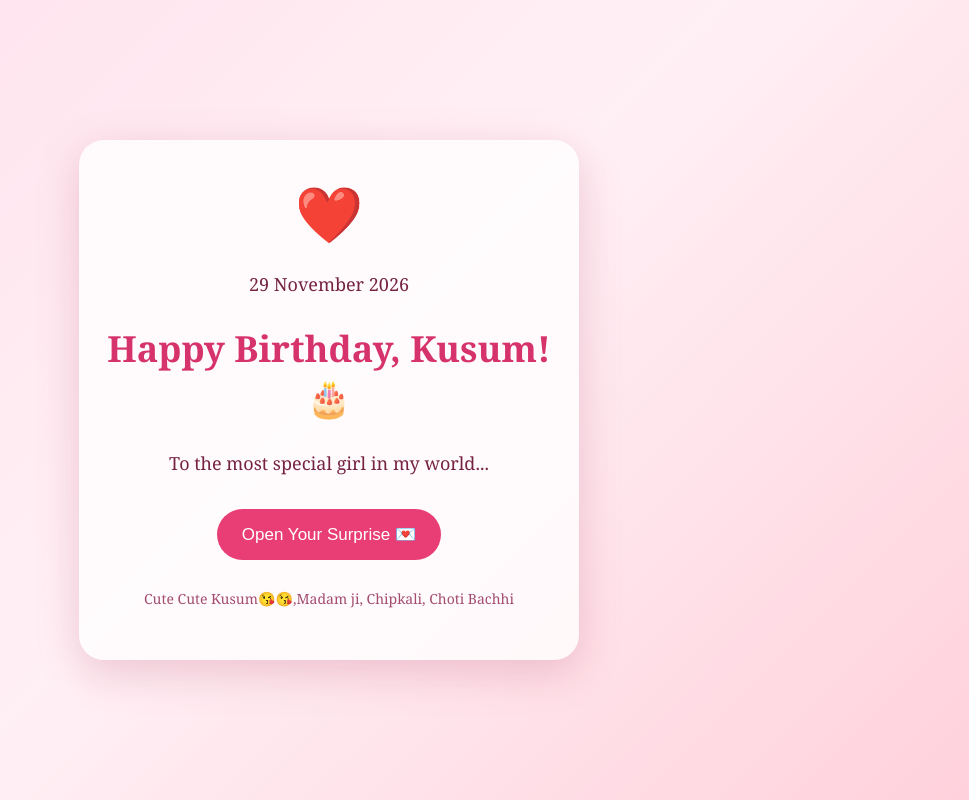
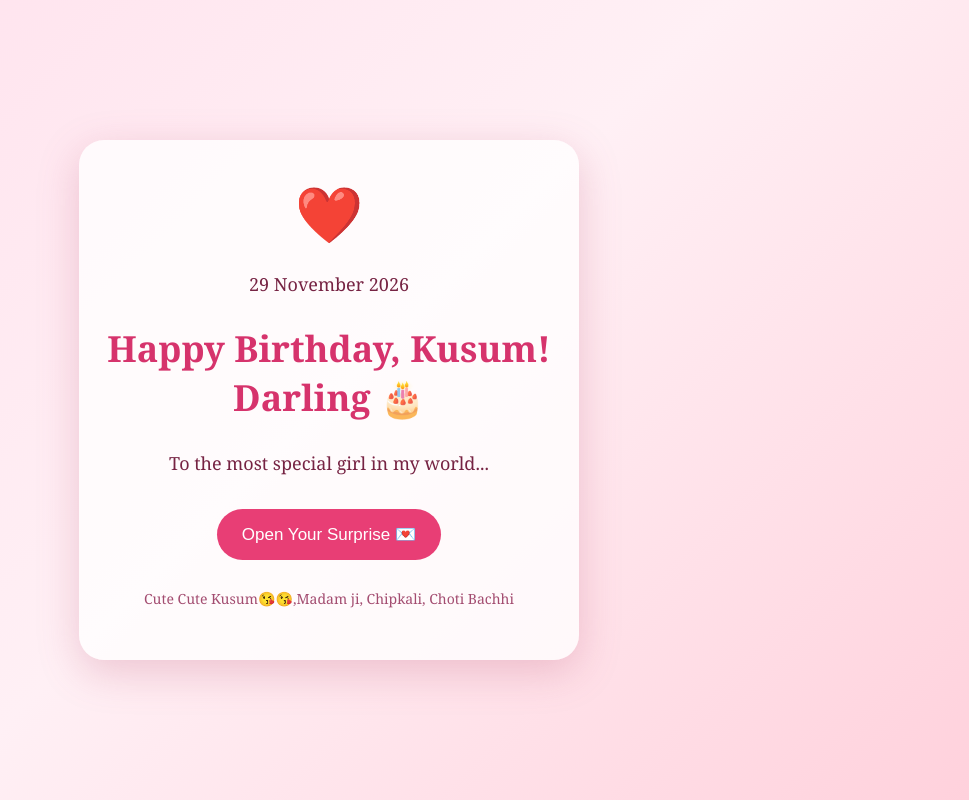
Before and after one commit to rohi5/kusum, a plain HTML site: page index.html in a window 1280 px wide. Shown: the whole page, without its empty margins (311-1280 px from the left). Drawn offline with Linux system fonts and the light colour scheme.

Commit message:
Update index.html

```diff
--- a/index.html
+++ b/index.html
@@ -36,7 +36,7 @@ button{
 <div class="card">
  <div class="heart">❤️</div>
  <p>29 November 2026</p>
- <h1>Happy Birthday, Kusum! 🎂</h1>
+ <h1>Happy Birthday, Kusum! Darling 🎂</h1>
  <p>To the most special girl in my world...</p>
  <button onclick="showLove()">Open Your Surprise 💌</button>
  <div id="letter">
```
